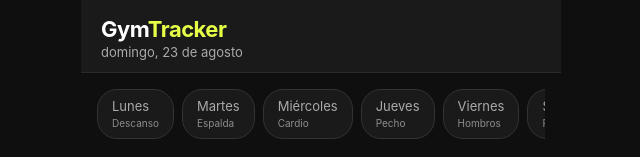
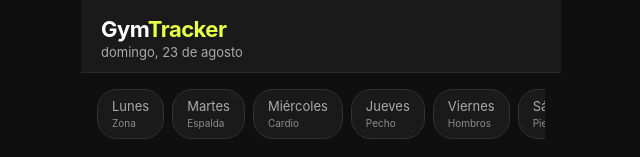
Before and after one commit to rubcn94/Gym-Tracker, a plain HTML site: page index.html in a window 1280 px wide. Shown: the top 157 px of the page, without its empty margins (319-959 px from the left). Drawn offline with nearby package versions, Linux system fonts and the light colour scheme.

Commit message:
feat: plan híbrido con Zona 2, CNS y saco
- Lunes: de descanso a Zona 2 + Movilidad (bici 40min, dead hang, hollow hold)
- Miércoles: Cardio Híbrido + CNS (zona 2 → HIIT 4×3min → squat jump explosivo → combinaciones en saco → isométricos)
- Sábado: añadir golpeo explosivo en saco al inicio (activación CNS antes de cargar)
- SW v8 para forzar refresco

https://claude.ai/code/session_013zvpdt81yHNQ35Vf2XQS3K

```diff
--- a/index.html
+++ b/index.html
@@ -273,9 +273,38 @@ const DEFAULT_PLAN = {
   },
   "1": {
     "name": "Lunes",
-    "type": "rest",
-    "label": "Descanso Total",
-    "color": "#555"
+    "type": "cardio",
+    "label": "Zona 2 + Movilidad",
+    "duration": 55,
+    "color": "#5ac8fa",
+    "warmup": "3 min bici muy suave + movilidad articular general (caderas, hombros, tobillo)",
+    "exercises": [
+      {
+        "name": "Bici zona 2",
+        "type": "cardio",
+        "sets": 1,
+        "reps": "40 min continuo (65-70% FC máx)",
+        "rest": 0,
+        "unit": "min",
+        "hasKm": true
+      },
+      {
+        "name": "Dead Hang",
+        "type": "isometrico",
+        "sets": 3,
+        "reps": "max seg",
+        "rest": 90,
+        "unit": "seg"
+      },
+      {
+        "name": "Hollow hold",
+        "type": "core",
+        "sets": 3,
+        "reps": "max seg",
+        "rest": 60,
+        "unit": "seg"
+      }
+    ]
   },
   "2": {
     "name": "Martes",
@@ -330,35 +359,51 @@ const DEFAULT_PLAN = {
   "3": {
     "name": "Miércoles",
     "type": "cardio",
-    "label": "Cardio + Isométricos + Movilidad",
-    "duration": 70,
+    "label": "Cardio Híbrido + CNS",
+    "duration": 75,
     "color": "#5ac8fa",
-    "warmup": "3 min trote suave + movilidad general articular",
+    "warmup": "3 min bici suave + movilidad articular general",
     "exercises": [
       {
-        "name": "HIIT en bici",
+        "name": "Zona 2 en bici",
         "type": "cardio",
-        "sets": 8,
-        "reps": "30s trabajo / 1min descanso",
+        "sets": 1,
+        "reps": "20 min continuo (65-70% FC máx)",
         "rest": 0,
         "unit": "min",
         "hasKm": true
       },
       {
+        "name": "HIIT en bici",
+        "type": "cardio",
+        "sets": 4,
+        "reps": "3 min intenso / 3 min recuperación",
+        "rest": 0,
+        "unit": "min"
+      },
+      {
+        "name": "Sentadilla con salto explosiva",
+        "type": "fuerza",
+        "sets": 3,
+        "reps": "5 (máx potencia, sin lastre)",
+        "rest": 90,
+        "unit": "kg"
+      },
+      {
+        "name": "Combinaciones en saco",
+        "type": "cardio",
+        "sets": 3,
+        "reps": "2 min",
+        "rest": 90,
+        "unit": "min"
+      },
+      {
         "name": "Dead Hang",
         "type": "isometrico",
         "sets": 3,
         "reps": "20-40 seg",
         "rest": 90,
         "unit": "seg"
-      },
-      {
-        "name": "Pike Push-up ISO",
-        "type": "isometrico",
-        "sets": 3,
-        "reps": "15-30",
-        "rest": 90,
-        "unit": "reps"
       },
       {
         "name": "Plancha lateral",
@@ -481,11 +526,19 @@ const DEFAULT_PLAN = {
   "6": {
     "name": "Sábado",
     "type": "workout",
-    "label": "Piernas",
-    "duration": 60,
+    "label": "Piernas + Pliométrico",
+    "duration": 70,
     "color": "#ffa502",
-    "warmup": "5 min bici + movilidad de cadera + sentadilla sin peso x15 + saltos sin peso x10 + 2 series squat jump al 30% y al 50%",
+    "warmup": "5 min bici + movilidad de cadera + sentadilla sin peso x15 + movilidad de tobillo",
     "exercises": [
+      {
+        "name": "Golpeo explosivo en saco",
+        "type": "cardio",
+        "sets": 3,
+        "reps": "30s máxima potencia",
+        "rest": 90,
+        "unit": "min"
+      },
       {
         "name": "Sentadilla con salto lastrado",
         "type": "fuerza",
--- a/sw.js
+++ b/sw.js
@@ -1,5 +1,5 @@
 // Service Worker para GymTracker PWA
-const CACHE_NAME = 'gymtracker-v7';
+const CACHE_NAME = 'gymtracker-v8';
 const STATIC_ASSETS = [
   './manifest.json',
   './icon-192.png',
```
